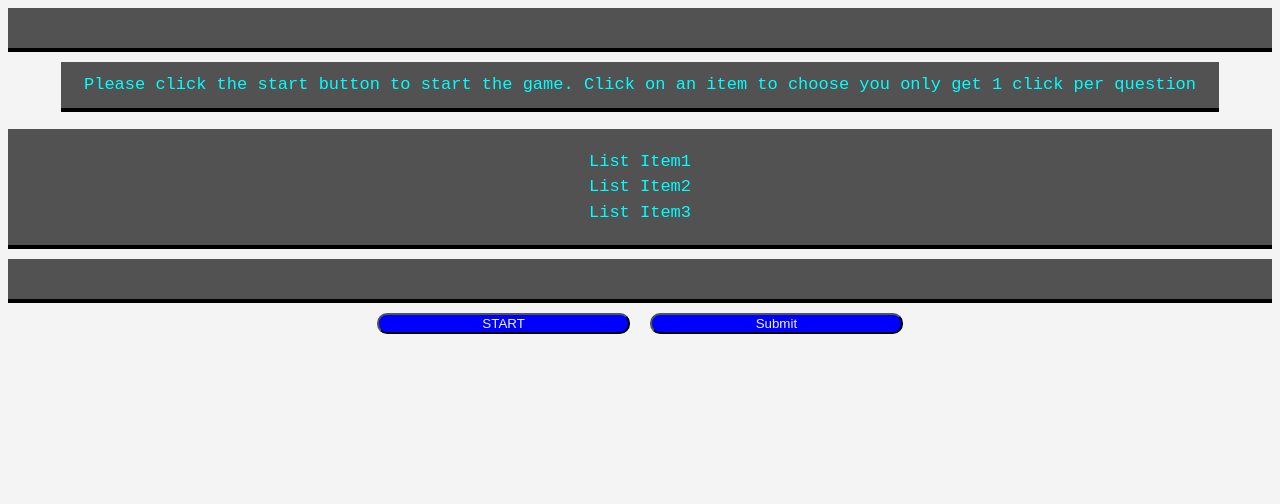
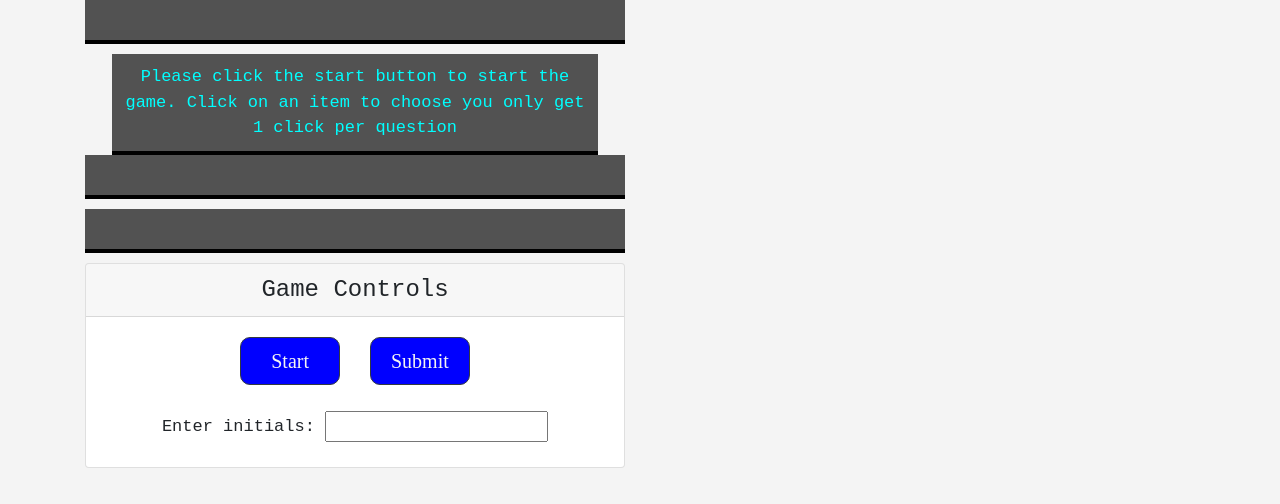
Before and after one commit to pfdemarco/JaveScriptTest, a plain HTML site: page index.html in a window 1280 px wide. Drawn offline with nearby package versions, Linux system fonts and the light colour scheme.

Commit message:
prettied it up got everything almost done need to pull out name and score and append it in a div

```diff
--- a/index.html
+++ b/index.html
@@ -5,6 +5,9 @@
     <meta name="viewport" content="width=device-width, initial-scale=1.0">
     <title>JS Quiz good luck</title>
     <script src="https://cdnjs.cloudflare.com/ajax/libs/jquery/3.2.1/jquery.min.js"></script>
+    <link rel="stylesheet" href="https://maxcdn.bootstrapcdn.com/font-awesome/4.7.0/css/font-awesome.min.css">
+    <!-- Bootstrap File -->
+    <link rel="stylesheet" href="https://maxcdn.bootstrapcdn.com/bootstrap/4.0.0/css/bootstrap.min.css">
   <style>
     body{
       font-size: 17px;
@@ -44,6 +47,9 @@
   </head>
   <body>
 
+    <div class="container">
+      <div class="row">
+        <div class="col-lg-6">
           <!--create an area to display the countdown-->
           <div id="timer"></div>
 
@@ -51,21 +57,37 @@
 
           <!--make selectors for each choice-->
           <ul id="choice">
-      <li>List Item1</li>
-      <li>List Item2</li><!--choices-->
-      <li>List Item3</li>
+            <li></li>
+            <li></li><!--choices-->
+            <li></li>
           </ul>
 
           <div id="status"></div>
 
-    <div class="flex-parent jc-center">
+         <!-- <div class="flex-parent jc-center">
             <button id="start">START</button>
             <button id="but">Submit</button>
+          </div-->
+
+          <div id="moveControls" class="card">
+            <h4 class="card-header text-center">Game Controls</h4>
+            <div class="card-body">
+              <div class="text-center">
+                <button class="btn btn-dark btn-lg fa left-button" id="start">Start</button>
+                <button class="btn btn-dark btn-lg fa right-button" id="but">Submit</button>
+              </div>
+              <br>
+              <div class="text-center">
+                <label for="name">Enter initials:</label>
+                <input type="name" id="name">
+              </div>
+            </div>
+          </div>
+        </div>
+      </div>
     </div>
 
-    <div id="name">
-
-    </div>
+    <div id="log"></div>
 
     <script type ="text/javascript" src="timer.js"></script>
   </body>
--- a/timer.js
+++ b/timer.js
@@ -55,8 +55,9 @@ var cho = $('#choice');
 var quest = $('#quest');
 var stat = $('#status');
 var star = $('#start');
-var subm = $('but');
-var name = $('#name');
+var subm = $('#but');
+var nam = $('#name');
+var log = $('#log');
 
 //maybe create a ref to each list item and screw cho?
 var li1 = $("#choice li:first");
@@ -83,25 +84,20 @@ $(document).ready(function(){
       var q = objTryOut[indexnum];
       //make the p tag in html = the question
       quest.text(q.question);
-
       //make a variable for the text of the 1st list item
       li1.text(objTryOut[indexnum].choices[0]);
       li2.text(objTryOut[indexnum].choices[1]);
       li3.text(objTryOut[indexnum].choices[2]);
     }
     else if (indexnum = objTryOut.length){//when the testing is done
-      //hide the list items
-     // li1.hide();
-      //li2.hide();
-      //li3.hide();
-      //let them know their score and how many they got right
-      stat.text('Correct Answers: ' + correct + ' Your score ' + timeLeft);
-      //clear the timer
-      clearInterval(hand);
-      indexnum=0;
-      init();
-      //show the start button
-     // star.show();
+      //reset the list items
+      li1.text('');
+      li2.text('');
+      li3.text('');
+      stat.text('Correct Answers: ' + correct + ' Your score ' + timeLeft);//let them know their score and how many they got right
+      clearInterval(hand);//clear the timer
+      indexnum=0;//so important to reset thE game counter this
+      init();//run init
     }
   };
 
@@ -111,7 +107,6 @@ $(document).ready(function(){
       //this is the function we are passing into setInterval
       t.innerHTML = timeLeft;//set the div id timer on html form to the timer value
         timeLeft--;//take 1 away from the timer value
-        //star.hide();
         if (timeLeft < 0){//if the timer is , 0 then clear the handle and bounce
           star.show();//show the start button
             clearInterval(hand);//clears the handle to the setInterval
@@ -122,8 +117,18 @@ $(document).ready(function(){
   //if they click start start the timer
   //load the questions
   star.on('click', function(e){
+    stat.text('');
     start();//start the timer load the questions
     funUpdateQuestions();//load questions
+  });
+
+  subm.on('click', function(e){//if name is empty or indexnum = 0 then dont do it
+    //var n = nam.value();
+    console.log(nam);
+    if (nam != "") {
+      //log it
+      log.text(n + " " + timeLeft);
+    }
   });
 
   //when they click on each list item be able to tell if they clicked the right choice and log it
```
Lines whose indentation alone changed are shown as unchanged.
